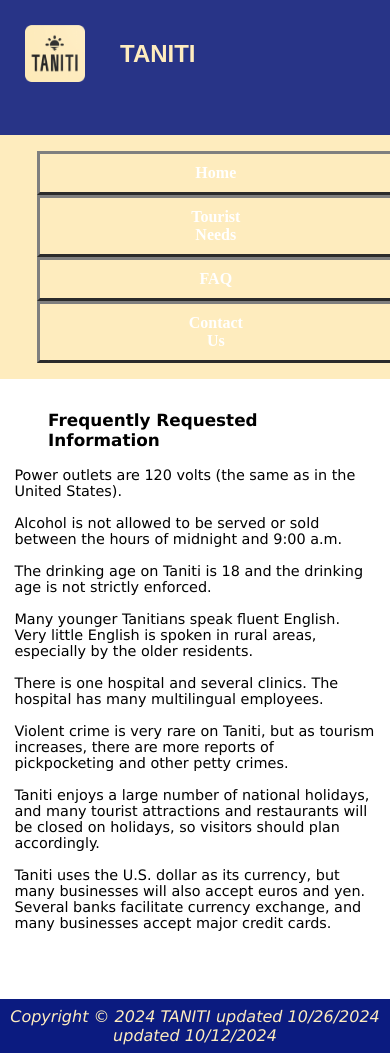
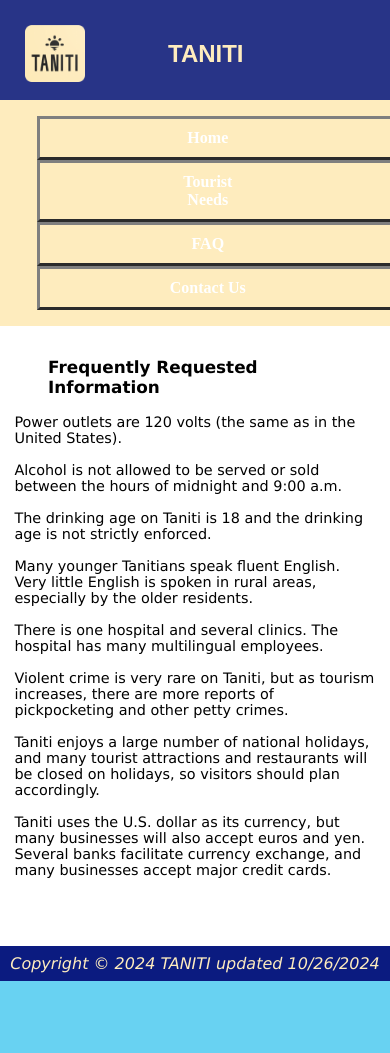
Before and after one commit to kjessop-tech/D479, a plain HTML site: page faq.html in a window 390 px wide. After the commit the page ends 981 px from the top, so only its background shows below. Drawn offline with Linux system fonts and the light colour scheme.

Commit message:
Add files via upload

```diff
--- a/faq.html
+++ b/faq.html
@@ -35,7 +35,7 @@ Taniti uses the U.S. dollar as its currency, but many businesses will also accep
 <br>
 </main>
 <footer>
-Copyright © 2024 TANITI updated 10/26/2024 updated 10/12/2024 <br>
+Copyright © 2024 TANITI updated 10/26/2024<br>
 </footer>
 </div>
 </body>
--- a/travel.css
+++ b/travel.css
@@ -265,10 +265,9 @@ footer
 	header
 	{
 		font-size: 12px;
-		height: 135px;
-		padding-left: 4em;
+		height: 100px;
+		padding-left: 8em;
 		padding-top: 1.5em;
-		padding-bottom: 0.25em;
 	}
 	header h1
 	{
@@ -289,7 +288,7 @@ footer
 		font-size: 16px;
 		text-align: center;
 		border: 3px #7F7F7F outset;
-		padding-left: 9em;
+		padding-left: 8em;
 		padding-right: 9em;
 		padding-top: 10px;
 		padding-bottom: 10px;
@@ -330,4 +329,12 @@ footer
 	{
 		padding: 0;
 	}
+	input
+	{
+	width: 25em;
+	}
+	textarea
+	{
+	width: 25em;
+	}
 }
```
Also changed, not shown: contact.html (+1 -1 lines).
